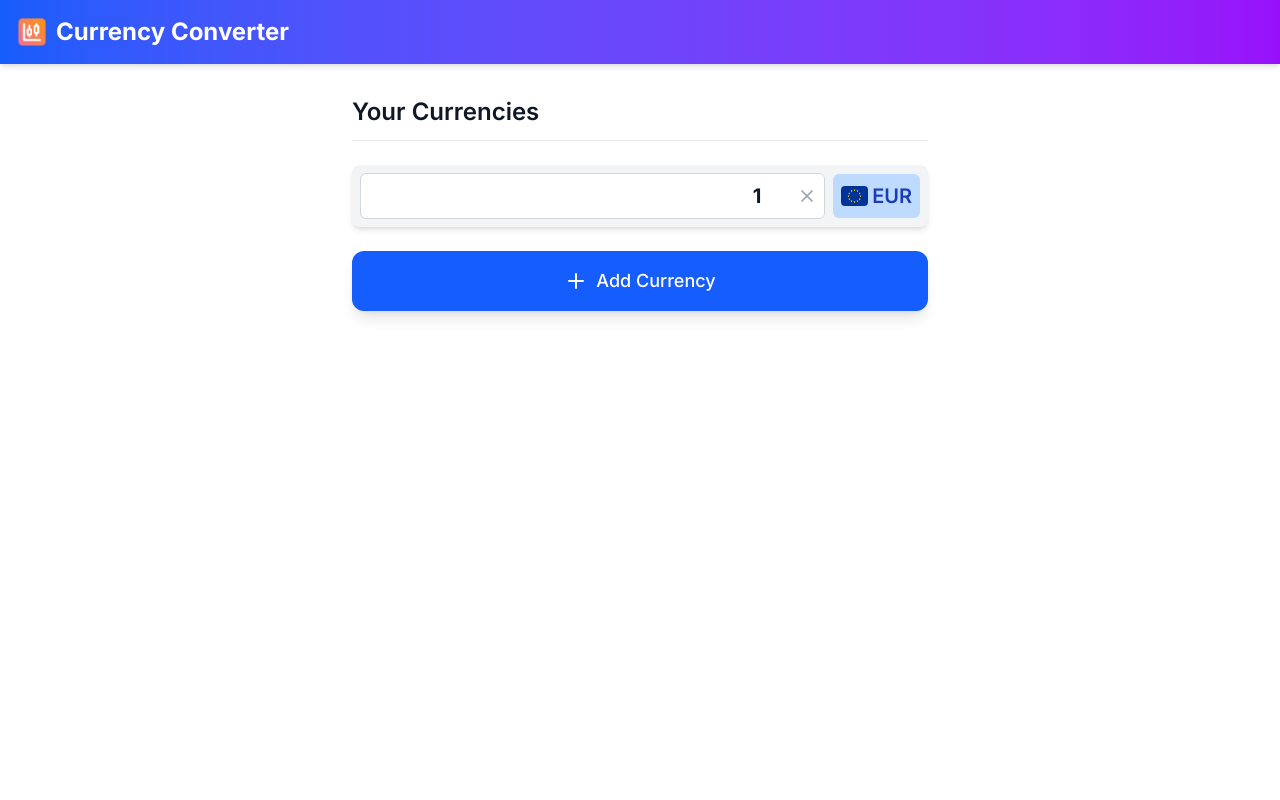
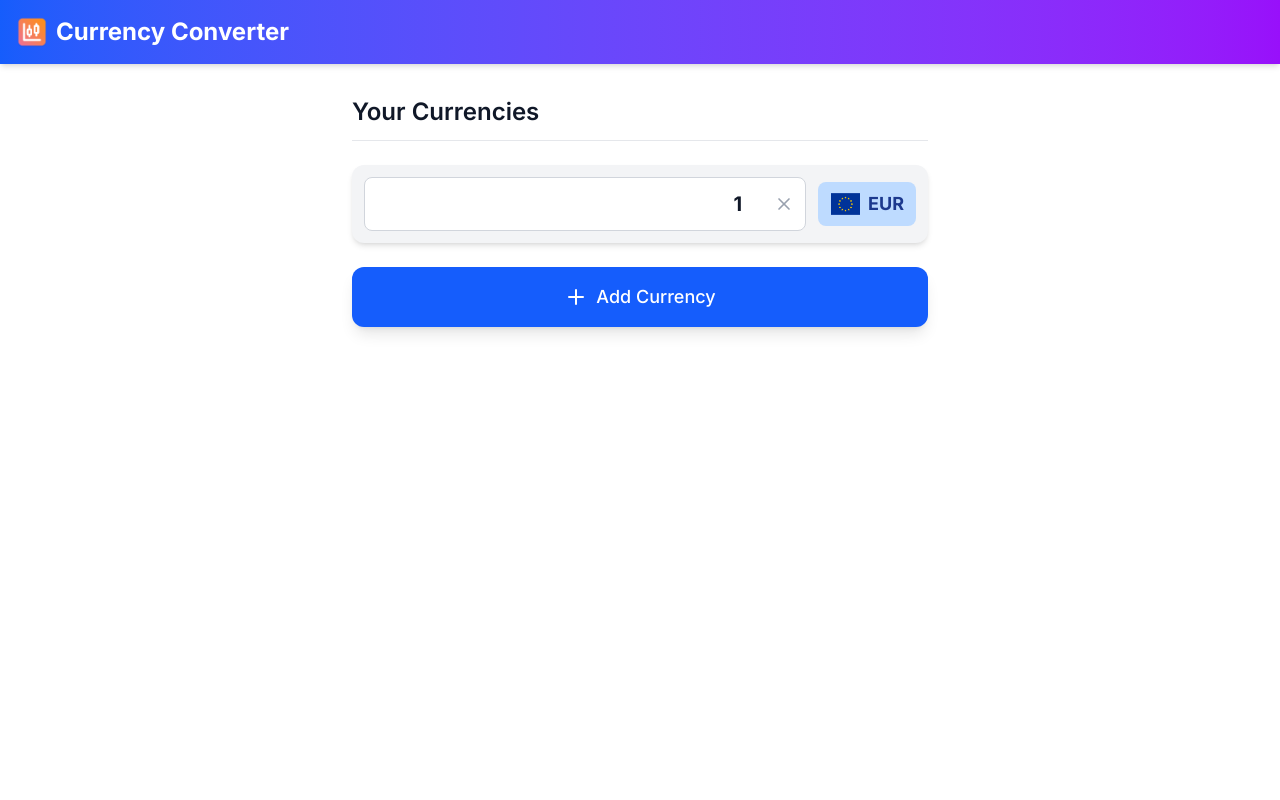
Before and after one commit to louisvolant/currency-converter, a Next.js app in the folder frontend/: page / in a window 1280 px wide. Shown: the top 800 px of the page. Built offline with nearby package versions, Linux system fonts and the light colour scheme; no server answers.

Commit message:
Improve display of Flag+Trigram+Bin using Flex

```diff
--- a/frontend/app/components/CurrencyLine.tsx
+++ b/frontend/app/components/CurrencyLine.tsx
@@ -7,7 +7,6 @@ import { CurrencyLine as CurrencyLineType } from '../utils/types';
 import { Trash2, X } from 'lucide-react';
 import { getCountryCode } from '../utils/currencyData';
 
-// Define component props interface
 interface CurrencyLineProps {
   currency: CurrencyLineType;
 }
@@ -19,19 +18,14 @@ const CurrencyLine: React.FC<CurrencyLineProps> = ({ currency }) => {
     updateValue(currency.id, e.target.value);
   };
 
-  const handleRemove = () => {
-    removeCurrencyLine(currency.id);
-  };
-
-  // The base currency (EUR) is still fixed and not removable.
+  const handleRemove = () => removeCurrencyLine(currency.id);
   const isRemovable = !currency.isBase && currencyLines.length > 1;
-
-  const countryCode = getCountryCode(currency.code); // Get the code here
+  const countryCode = getCountryCode(currency.code);
 
   return (
-    <div className="flex items-center space-x-2 p-2 rounded-lg bg-gray-100 dark:bg-gray-700 shadow-md mb-3 flex-wrap">
-
-      <div className="relative flex-grow">
+    <div className="flex items-center gap-3 p-3 rounded-xl bg-gray-100 dark:bg-gray-700 shadow-md mb-3">
+      {/* INPUT — takes all remaining space */}
+      <div className="relative flex-1 min-w-0">
         <input
           type="number"
           inputMode="decimal"
@@ -40,49 +34,42 @@ const CurrencyLine: React.FC<CurrencyLineProps> = ({ currency }) => {
           value={currency.value.toString()}
           onChange={handleValueChange}
           placeholder="0"
-          className="w-full p-2 pr-12 text-base sm:text-xl font-bold rounded-md bg-white dark:bg-gray-800 text-gray-900 dark:text-white border border-gray-300 dark:border-gray-600 focus:ring-blue-500 focus:border-blue-500 transition duration-150 text-right"
+          className="w-full px-4 py-3 pr-12 text-lg sm:text-xl font-bold rounded-lg bg-white dark:bg-gray-800 text-gray-900 dark:text-white border border-gray-300 dark:border-gray-600 focus:ring-2 focus:ring-blue-500 focus:border-blue-500 transition text-right"
           aria-label={`Value for ${currency.code}`}
         />
 
-        {/* Clear button – now safely above the input */}
+        {/* Clear X */}
         {currency.value !== 0 && (
           <button
             type="button"
             onClick={() => updateValue(currency.id, "")}
-            className="absolute inset-y-0 right-2 flex items-center text-gray-400 hover:text-gray-600 dark:text-gray-500 dark:hover:text-gray-300 pointer-events-auto z-10"
-            aria-label="Clear value"
+            className="absolute inset-y-0 right-3 flex items-center text-gray-400 hover:text-red-500 dark:hover:text-red-400 z-10 transition"
+            aria-label="Clear"
           >
             <X className="w-5 h-5" />
           </button>
         )}
       </div>
 
-      {/* Static Currency Display (Unified for Base & Others - No Selector) */}
-      <div
-        className="p-1.5 sm:p-2 text-base sm:text-xl font-semibold bg-blue-200 dark:bg-blue-600 text-blue-800 dark:text-blue-100 rounded-md
-                   flex items-center justify-center space-x-2
-                     flex-shrink-0 overflow-hidden text-ellipsis max-w-[80px] sm:max-w-[100px]"
-      >
-        {/* Flag */}
-        <span
-          className={`fi fi-${countryCode} mr-1 rounded`}
-          aria-label={`Flag of ${currency.code}`}
-          style={{ fontSize: '1.25rem' }}
-        />
-        <span className="truncate">{currency.code}</span>
+      {/* RIGHT GROUP: Badge + Trash — never wraps, takes only needed width */}
+      <div className="flex items-center gap-2 flex-shrink-0">
+        {/* Blue currency badge */}
+        <div className="flex items-center gap-2 px-3 py-2 text-lg font-bold bg-blue-200 dark:bg-blue-600 text-blue-900 dark:text-blue-100 rounded-lg whitespace-nowrap">
+          <span className={`fi fi-${countryCode}`} style={{ fontSize: '1.4rem' }} />
+          <span>{currency.code}</span>
         </div>
 
-      {/* Delete Button - Conditional */}
+        {/* Trash — only if removable */}
         {isRemovable && (
           <button
             onClick={handleRemove}
-          className="p-1.5 sm:p-3 text-red-600 dark:text-red-400 hover:text-white hover:bg-red-500 dark:hover:bg-red-700 rounded-full transition duration-150 flex-shrink-0"
-          aria-label={`Remove ${currency.code} line`}
+            className="p-2 text-red-600 dark:text-red-400 hover:bg-red-100 dark:hover:bg-red-900/30 rounded-lg transition"
+            aria-label={`Remove ${currency.code}`}
           >
-          <Trash2 className="w-4 sm:w-5 h-4 sm:h-5" />
+            <Trash2 className="w-5 h-5" />
           </button>
         )}
-
+      </div>
     </div>
   );
 };
```
Lines whose indentation alone changed are shown as unchanged.
